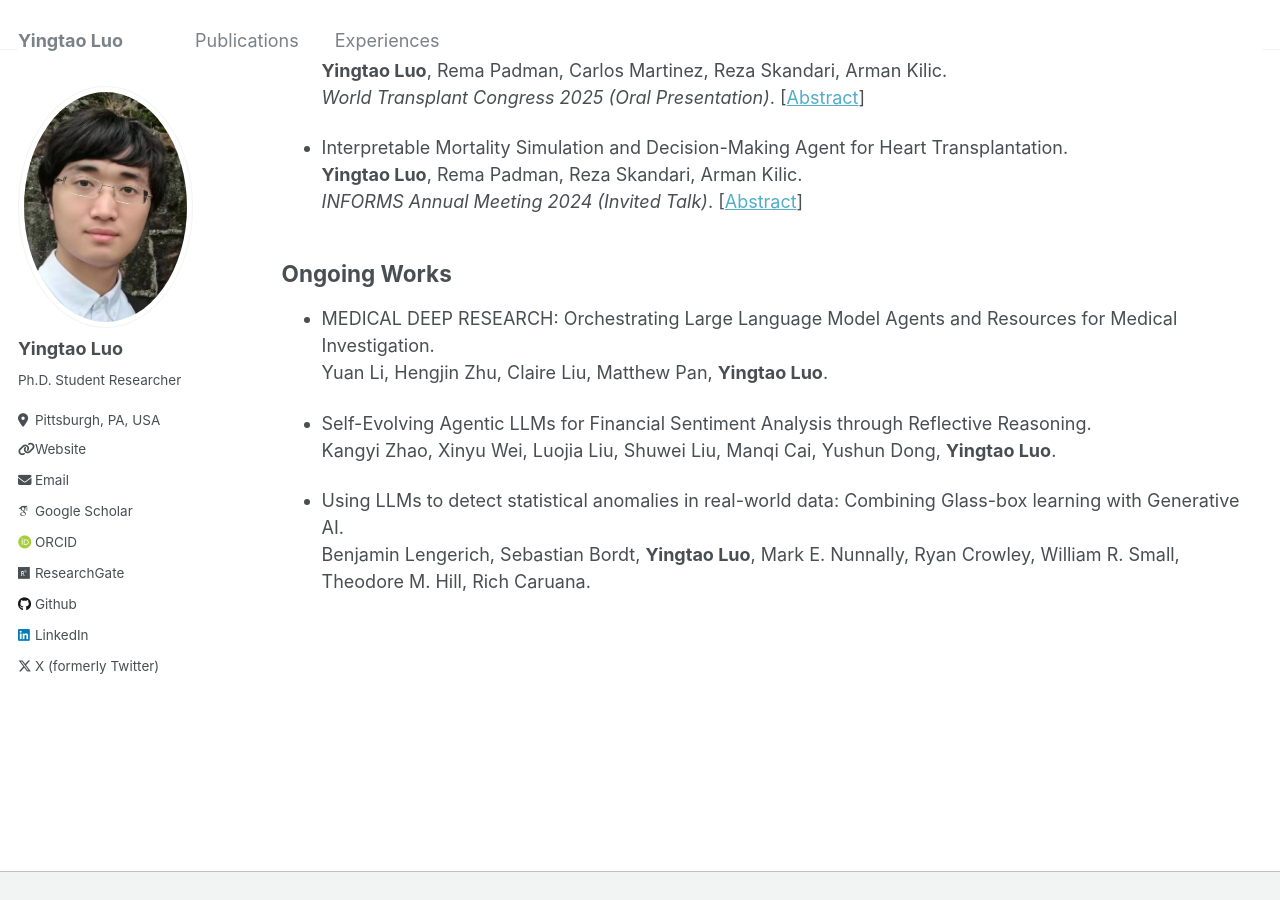
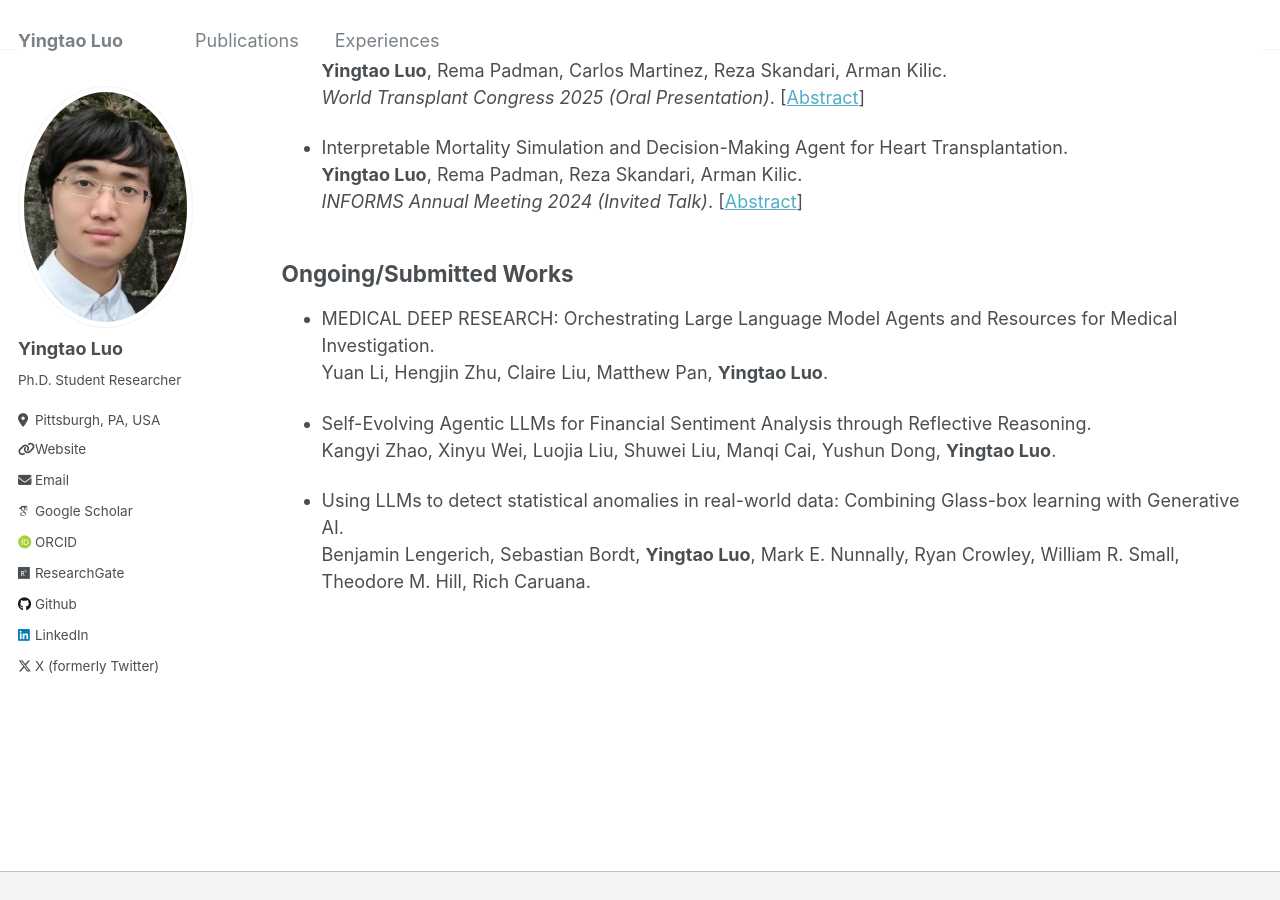
Before and after one commit to yingtaoluo/yingtaoluo.github.io, a Jekyll site: the page built from _pages/publications.md, in a window 1280 px wide and 900 px high, scrolled down 2802 px. Built offline with Jekyll 4.4.1, drawn with Linux system fonts in a browser that asks for light colours; some web fonts are replaced.

Commit message:
Update publications.md

```diff
--- a/_pages/publications.md
+++ b/_pages/publications.md
@@ -114,7 +114,7 @@ __Yingtao Luo__, Rema Padman, Carlos Martinez, Reza Skandari, Arman Kilic.
 __Yingtao Luo__, Rema Padman, Reza Skandari, Arman Kilic.
 *INFORMS Annual Meeting 2024 (Invited Talk)*. [[Abstract](https://github.com/yingtaoluo/yingtaoluo.github.io/edit/master/_talks/talk-1.md)]
 
-## Ongoing Works
+## Ongoing/Submitted Works
 * MEDICAL DEEP RESEARCH: Orchestrating Large Language Model Agents and Resources for Medical Investigation.
 Yuan Li, Hengjin Zhu, Claire Liu, Matthew Pan, __Yingtao Luo__.
 
```
